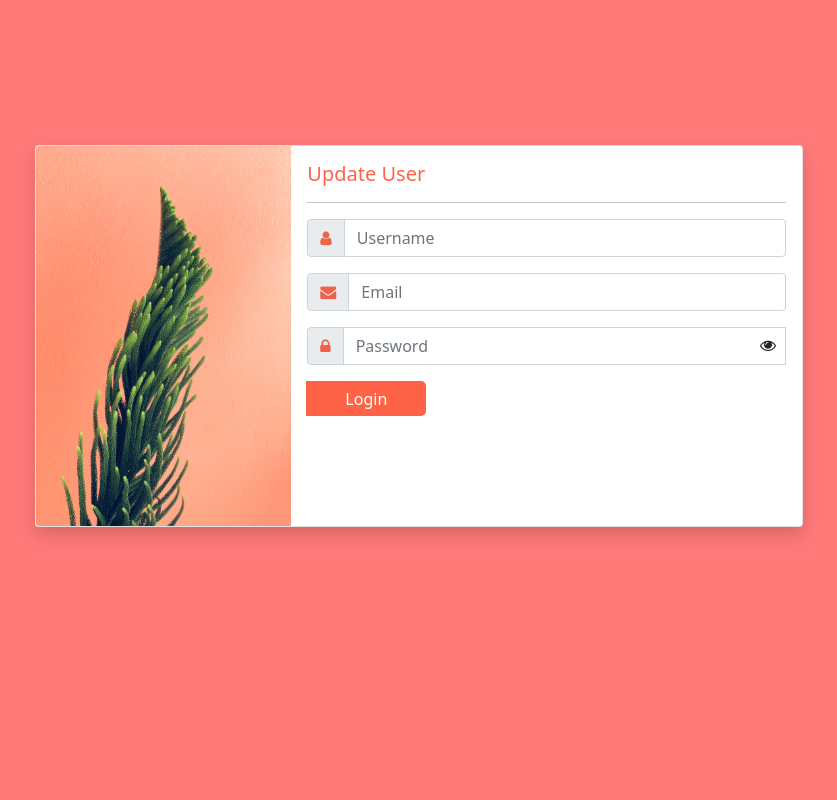
After one commit to Sujon-Ahmed/CREATIVE_IT, a PHP site: page /edit_user.php in a window 1280 px wide. The commit adds this page. Shown: the whole page, without its empty margins (210-1047 px from the left). Run offline with PHP 8.4, Linux system fonts and the light colour scheme; data that the repository does not hold is empty; some libraries are stand-ins or nearby versions.

Commit message:
update data

```diff
--- /dev/null
+++ b/neon/edit_user.php
@@ -0,0 +1,56 @@
+<?php
+session_start();
+require 'db.php';
+if(isset($_GET['id'])) {
+    $id = $_GET['id'];
+    $select_users = "SELECT * FROM users WHERE id=$id";
+    $select_users_result = mysqli_query($con,$select_users);
+    $after_assoc = mysqli_fetch_assoc($select_users_result);
+}
+require_once 'include/header.php';
+?>
+<section>
+    <div class="container">
+        <div class="row m-auto">
+            <div class="col-lg-6 m-auto mt-5">
+                <div class="card mb-3 shadow">
+                    <div class="row g-0">
+                        <div class="col-md-4 col-sm-12">
+                        <img src="img/bg.jpg" class="img-fluid rounded-start images" alt="...">
+                        </div>
+                        <div class="col-md-8 col-sm-12">
+                            <div class="card-body">
+                                <h5 class="title">Update User </h5>
+                                <hr>
+                                <form action="update.php" method="POST">
+                                    <!-- name input felid -->
+                                    <div class="input-group">
+                                        <span class="input-group-text" id="basic-addon1"><i class="fa fa-user"></i></span>
+                                        <input type="text" name="name" value="<?= $after_assoc['name'] ?>" class="form-control" placeholder="Username">
+                                    </div>
+                                    <!-- email input felid -->
+                                    <div class="input-group mt-3">
+                                        <span class="input-group-text" id="basic-addon1"><i class="fa fa-envelope"></i></span>
+                                        <input type="email" name="email" value="<?= $after_assoc['email'] ?>" class="form-control" placeholder="Email">
+                                    </div>
+                                    <!-- password input felid -->
+                                    <div class="input-group mt-3 position-relative">
+                                        <span class="input-group-text" id="basic-addon1"><i class="fa fa-lock"></i></span>
+                                        <input type="password" name="password" id="pass" class="form-control" placeholder="Password">
+                                        <i class="fa fa-eye position-absolute" id="click"></i>
+                                    </div>
+                                    <!-- button -->
+                                    <div class="input-group mt-3">
+                                        <input type="hidden" class="button" value="<?= $after_assoc['id'] ?>" name="id" >
+                                        <input type="submit" class="button" value="Login" name="submit" >
+                                    </div>
+                                </form>
+                            </div>
+                        </div>
+                    </div>
+                </div>
+            </div>
+        </div>
+    </div>
+</section>
+<?php require_once 'include/footer.php' ?>
--- a/neon/show.php
+++ b/neon/show.php
@@ -47,6 +47,7 @@ $users = mysqli_query($con,$select_users);
                                         <td><?= $user['email'] ?></td>
                                         <td><?= $user['created_at'] ?></td>
                                         <td>
+                                            <a href="edit_user.php?id=<?= $user['id'] ?>" class="btn btn-success btn-sm">Edit</a>
                                             <a onclick="javascript:return confirm('Are You Sure?')" href="delete.php?id=<?= $user['id'] ?>" class="btn btn-danger btn-sm">Delete</a>
                                         </td>
                                     </tr>
```
Also changed, not shown: neon/update.php (added, +21 -0 lines).
